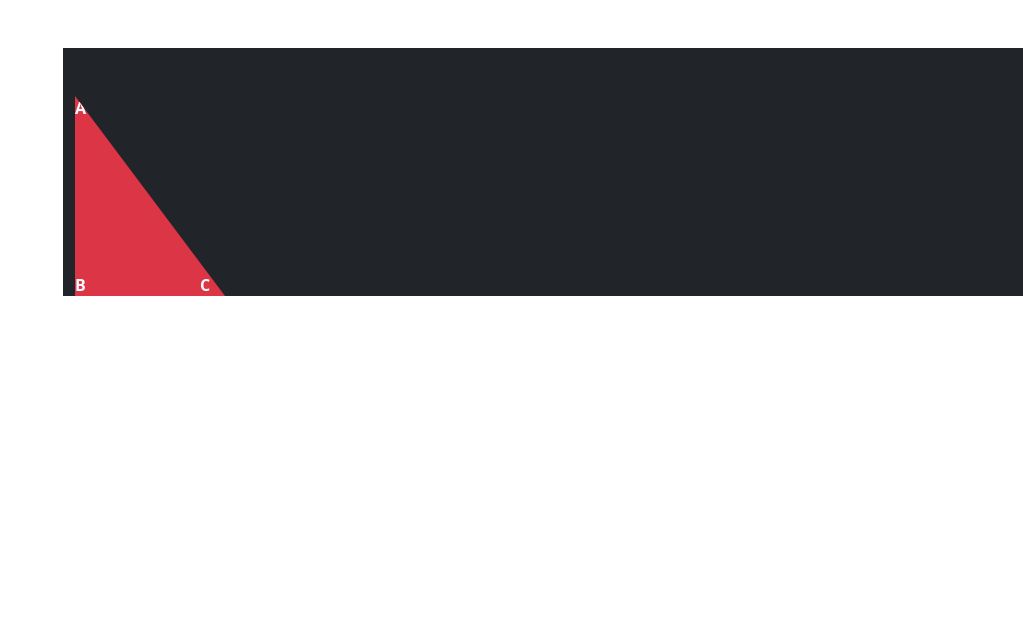
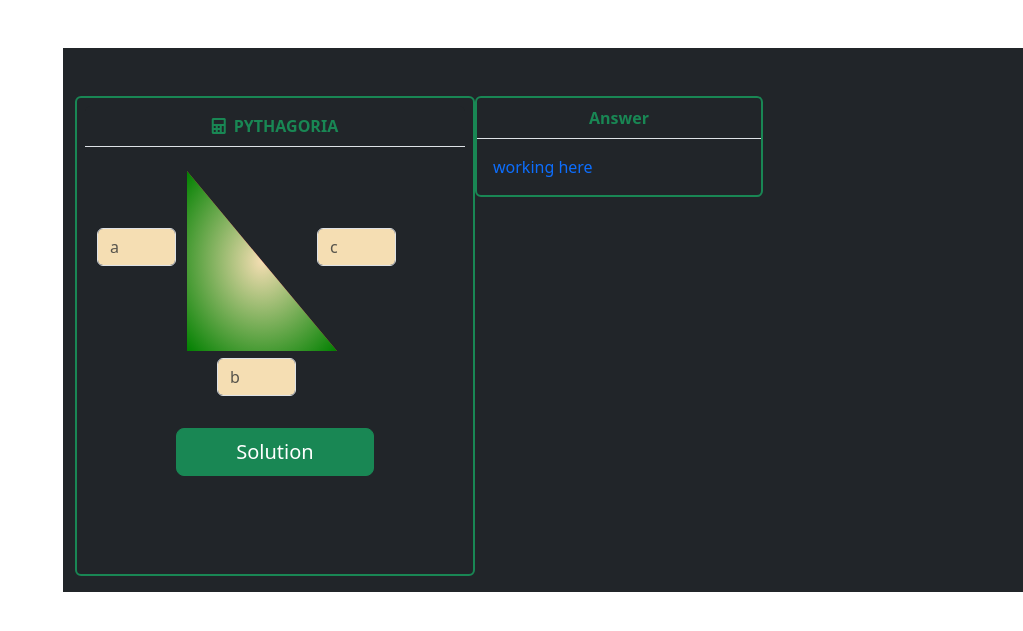
Before and after one commit to Buharilife01/inheritancework, a PHP site: page /pythaview.php in a window 1280 px wide. Shown: the top 631 px of the page, without its empty margins (257-1280 px from the left). Run offline with PHP 8.4, Linux system fonts and the light colour scheme.

Commit message:
done with the input page  and styling

```diff
--- a/asetholder/css/maths.css
+++ b/asetholder/css/maths.css
@@ -2,29 +2,62 @@
   overflow-y: scroll;
   overflow: hidden;
 }
-body
-{
-    background-color:weat;
+body {
+  background-color: weat;
 }
- /* pythagoria */
- .angle {
+/* pythagoria */
+
+.angle {
 
             clip-path: polygon(0% 100%, 100% 100%, 0 0);
             width: 150px;
-            height: 200px;
+            height: 180px;
+            position: absolute;
+            background: radial-gradient(wheat, green);
+            margin-top: 80px;
+            left: 110px;
+        }
+
+        .smallc {
+            width: 20%;
+            position: absolute;
+            background-color: wheat;
+            top: 130px;
+            left: 240px;
+        }
+
+
+
+        .smalla {
+            width: 20%;
+            position: absolute;
+            top: 130px;
+            left: 20px;
+            background-color: wheat;
+        }
+
+        .smallb {
+            width: 20%;
+            position: absolute;
+            background-color: wheat;
+            top: 260px;
+            left: 140px;
 
         }
 
-        .A {
+        /* calculator holder solve */
+        .holder {
+            height: 60vh;
+            width: 25rem;
+
+        }
+
+        /* calculator holder solve */
+
+        .solve {
+            position: absolute;
+            top: 330px;
+            left: 25%;
 
 
         }
-
-        .B {
-            margin-top: 153px;
-        }
-
-        .C {
-            margin-top: 53px;
-            margin-left: 120px;
-        }
--- a/controller/PythagoController.php
+++ b/controller/PythagoController.php
@@ -23,7 +23,7 @@ class PythagoController extends MathController{
 
 }
 
-$num1=readline("enter number \n:");
+$num1=readline("Enter number \n:");
 $num2 =readline("Enter Sec number :\n");
 $pytha=new  PythagoController();
 echo $pytha->PathagoriaMinus($num1,$num2);
--- a/view/pythaview.php
+++ b/view/pythaview.php
@@ -8,29 +8,7 @@
     <link rel="stylesheet" href="../asetholder/css/font-awasome/css/all.css">
     <link rel="stylesheet" href="../asetholder/css/maths.css">
     <title>Pythagorial</title>
-    <style>
-        .angle {
-            /* border-top-right-radius: 1000px; */
-            clip-path: polygon(0% 100%, 100% 100%, 0 0);
-            width: 150px;
-            height: 200px;
 
-        }
-
-        .A {
-            margin-top: 50px;
-
-        }
-
-        .B {
-            margin-top: 153px;
-        }
-
-        .C {
-            margin-top: 53px;
-            margin-left: 110px;
-        }
-    </style>
 </head>
 
 <body>
@@ -42,17 +20,38 @@
 
                     </div>
                     <div class="col-lg-9 bg-dark mt-5">
-                        <div class="angle bg-danger mt-5">
-                            <strong class="A text-light"> A </strong>
-                            <div class="B text-light">
-                                <strong> B </strong>
-                                <strong class="C"> C </strong>
+                        <div class="row">
+                            <div class="col-lg-5">
+                                <div class="card border-success border-2 bg-dark mb-3 mt-5 p-2 holder">
+                                    <div class="card-header text-success fw-bold text-center border-bottom"><i class=" fa fa-calculator me-2"></i>PYTHAGORIA </div>
+                                    <div class="card-body text-primary">
+
+
+                                        <form action="" method="POST">
+                                            <input type="number" id="" name="num2" class="form-control smallc" placeholder="c">
+                                            <input type="number" id="" name="num3" class="form-control smalla" placeholder="a">
+                                            <input type="number" id="" name="num1" class="form-control smallb" placeholder="b">
+                                            <input type="button" value="Solution" name="submit" class="btn  btn-lg w-50 btn-success solve ">
+                                        </form>
+                                        <div class="angle bg-danger mt-2 mx-auto">
+
+                                        </div>
+                                    </div>
+                                </div>
+                            </div>
+                            <div class="col-lg-4 mt-5">
+                                <div class="card border-success  border-2 bg-dark mb-3" style="max-width: 18rem;">
+                                    <div class="card-header fw-bold text-center  border-bottom text-success">Answer</div>
+                                    <div class="card-body text-primary">
+                                        working here
+                                        <!-- <h5 class="card-title">Card title</h5>
+                                        <p class="card-text">Some quick example text to build on the card title and make up the bulk of the card's content.</p> -->
+                                    </div>
+                                </div>
                             </div>
 
 
                         </div>
-
-
                     </div>
                 </div>
             </div>
```
Also changed, not shown: asetholder/css/trash.php (added, +13 -0 lines).
